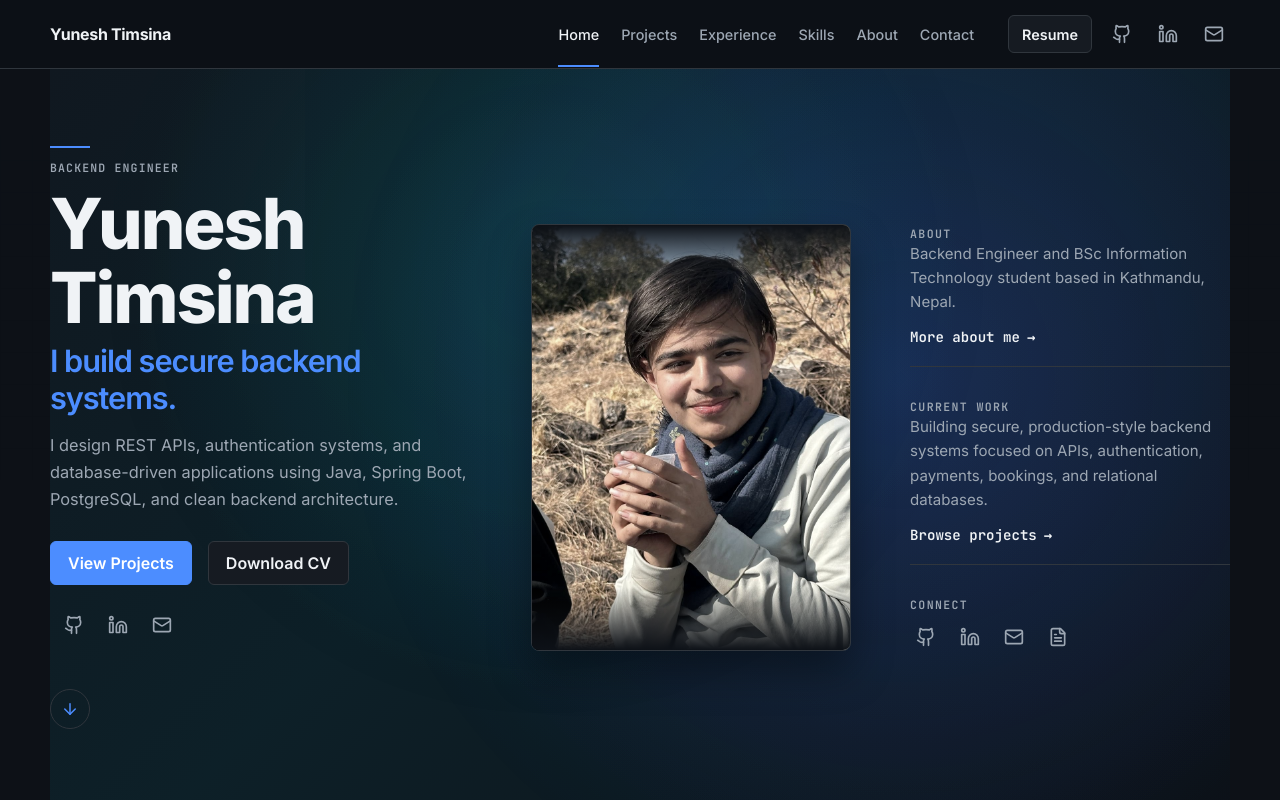
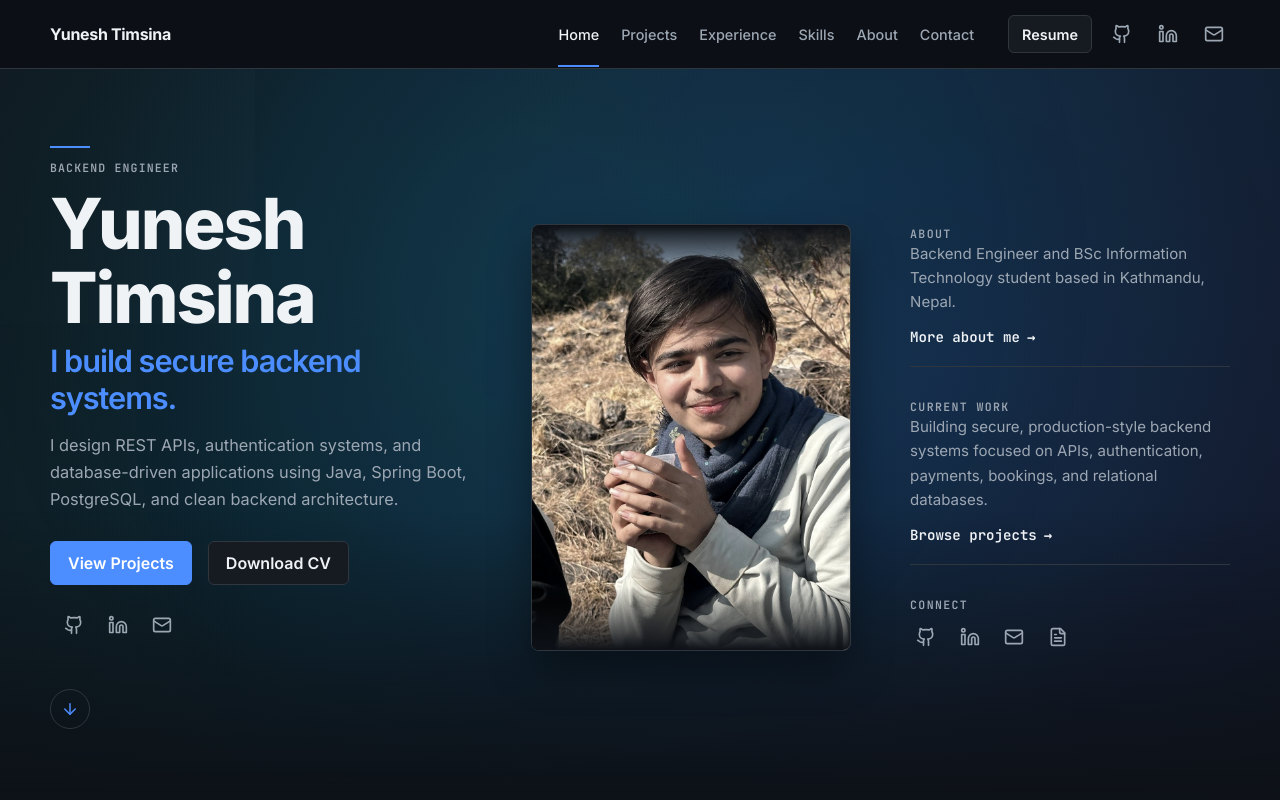
Before and after one commit to yuneshbyte01/yunesh-portfolio, a React (Vite) app: page / in a window 1280 px wide. Shown: the top 800 px of the page. Built offline with nearby package versions, Linux system fonts and the light colour scheme.

Commit message:
feat: restructure hero background to full width

```diff
--- a/src/components/home/Hero.tsx
+++ b/src/components/home/Hero.tsx
@@ -6,7 +6,7 @@ export function Hero() {
   const { containerRef } = useHeroGradient();
 
   return (
-    <section ref={containerRef} className="container" aria-labelledby="hero-title" style={{ position: 'relative' }}>
+    <section ref={containerRef} className="hero-section" aria-labelledby="hero-title">
       {/* Background Gradient Layers */}
       <div className="hero-gradient-wrapper">
         <div className="hero-gradient-layer hero-layer-1" />
@@ -14,8 +14,9 @@ export function Hero() {
         <div className="hero-gradient-layer hero-layer-3" />
       </div>
 
+      <div className="container" style={{ position: 'relative', zIndex: 2 }}>
         {/* Actual Hero Content Grid */}
-      <div className="hero-grid" style={{ position: 'relative', zIndex: 2 }}>
+        <div className="hero-grid">
           {/* Left Column */}
           <div className="hero-left">
             <div className="hero-accent-line" />
@@ -76,6 +77,7 @@ export function Hero() {
             </div>
           </div>
         </div>
+      </div>
     </section>
   );
 }
--- a/src/styles/global.css
+++ b/src/styles/global.css
@@ -1053,6 +1053,12 @@ textarea.form-control {
 /* Premium Micro-Interactions & Animation Definitions */
 
 /* Overlapping absolute containers for dynamic gradient color cycling (teal -> indigo -> purple) */
+.hero-section {
+  position: relative;
+  width: 100%;
+  overflow: hidden;
+  background: var(--bg);
+}
 .hero-gradient-wrapper {
   position: absolute;
   inset: 0;
@@ -1061,14 +1067,14 @@ textarea.form-control {
   z-index: 0;
   background:
     radial-gradient(
-      circle at var(--gradient-x, 42%) var(--gradient-y, 28%),
-      rgba(17, 138, 134, 0.20),
-      transparent 48%
+      circle 1000px at var(--gradient-x, 42%) var(--gradient-y, 28%),
+      rgba(17, 138, 134, 0.16),
+      transparent 70%
     ),
     radial-gradient(
-      circle at var(--gradient-x-secondary, 72%) var(--gradient-y-secondary, 42%),
-      rgba(80, 70, 190, 0.16),
-      transparent 52%
+      circle 1200px at var(--gradient-x-secondary, 72%) var(--gradient-y-secondary, 42%),
+      rgba(80, 70, 190, 0.12),
+      transparent 75%
     ),
     linear-gradient(
       135deg,
@@ -1077,22 +1083,31 @@ textarea.form-control {
       #0d1117 100%
     );
 }
+.hero-gradient-wrapper::after {
+  content: "";
+  position: absolute;
+  inset: 0;
+  background: linear-gradient(to bottom, transparent 60%, var(--bg) 100%);
+  pointer-events: none;
+  z-index: 1;
+}
 .hero-gradient-layer {
   position: absolute;
   inset: 0;
   pointer-events: none;
+  z-index: 0;
 }
 .hero-layer-1 {
-  background: radial-gradient(circle at var(--gradient-x, 42%) var(--gradient-y, 28%), rgba(17, 138, 134, 0.22) 0%, transparent 55%);
+  background: radial-gradient(circle 900px at var(--gradient-x, 42%) var(--gradient-y, 28%), rgba(17, 138, 134, 0.14) 0%, transparent 70%);
   animation: cycle-opacity-1 25s infinite ease-in-out;
 }
 .hero-layer-2 {
-  background: radial-gradient(circle at var(--gradient-x-secondary, 72%) var(--gradient-y-secondary, 42%), rgba(47, 125, 246, 0.18) 0%, transparent 60%);
+  background: radial-gradient(circle 1100px at var(--gradient-x-secondary, 72%) var(--gradient-y-secondary, 42%), rgba(47, 125, 246, 0.12) 0%, transparent 75%);
   animation: cycle-opacity-2 25s infinite ease-in-out;
   opacity: 0;
 }
 .hero-layer-3 {
-  background: radial-gradient(circle at var(--gradient-x, 42%) var(--gradient-y, 28%), rgba(139, 92, 246, 0.15) 0%, transparent 55%);
+  background: radial-gradient(circle 900px at var(--gradient-x, 42%) var(--gradient-y, 28%), rgba(139, 92, 246, 0.10) 0%, transparent 70%);
   animation: cycle-opacity-3 25s infinite ease-in-out;
   opacity: 0;
 }
```
Lines whose indentation alone changed are shown as unchanged.
